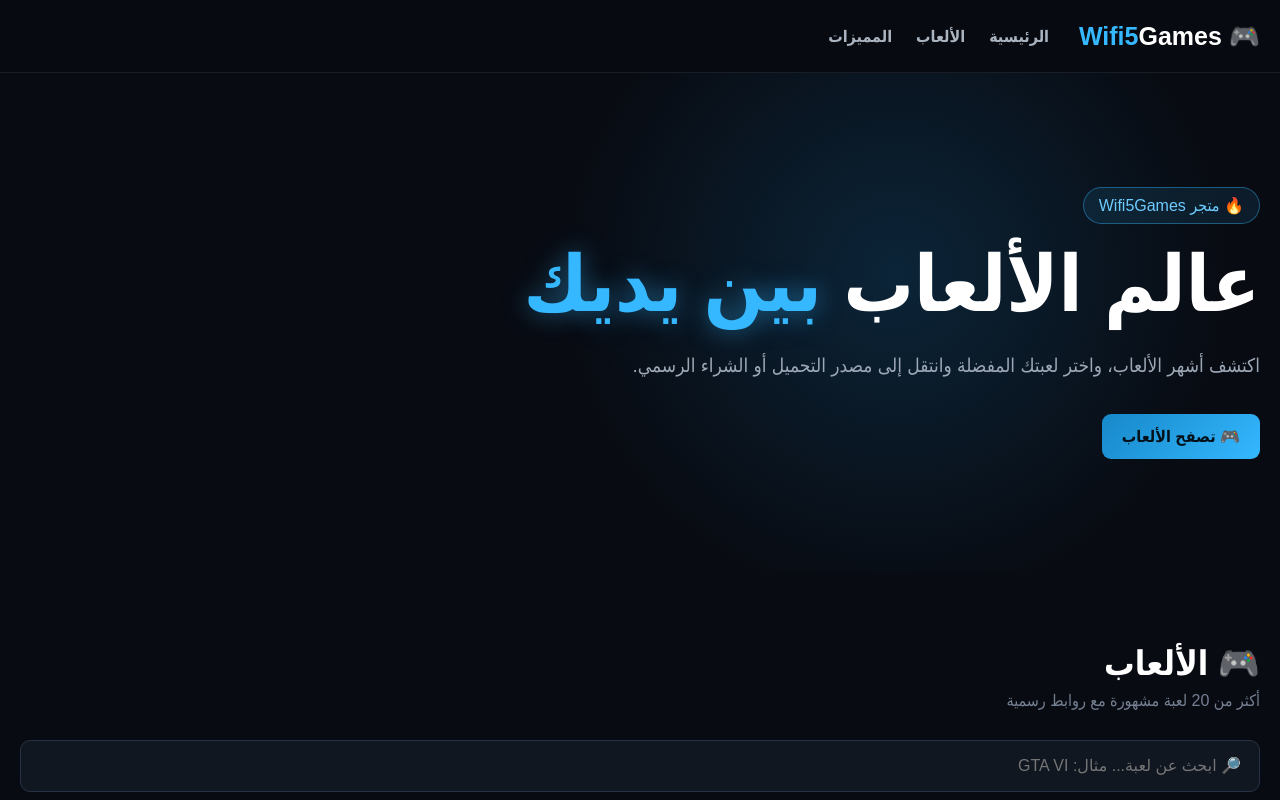
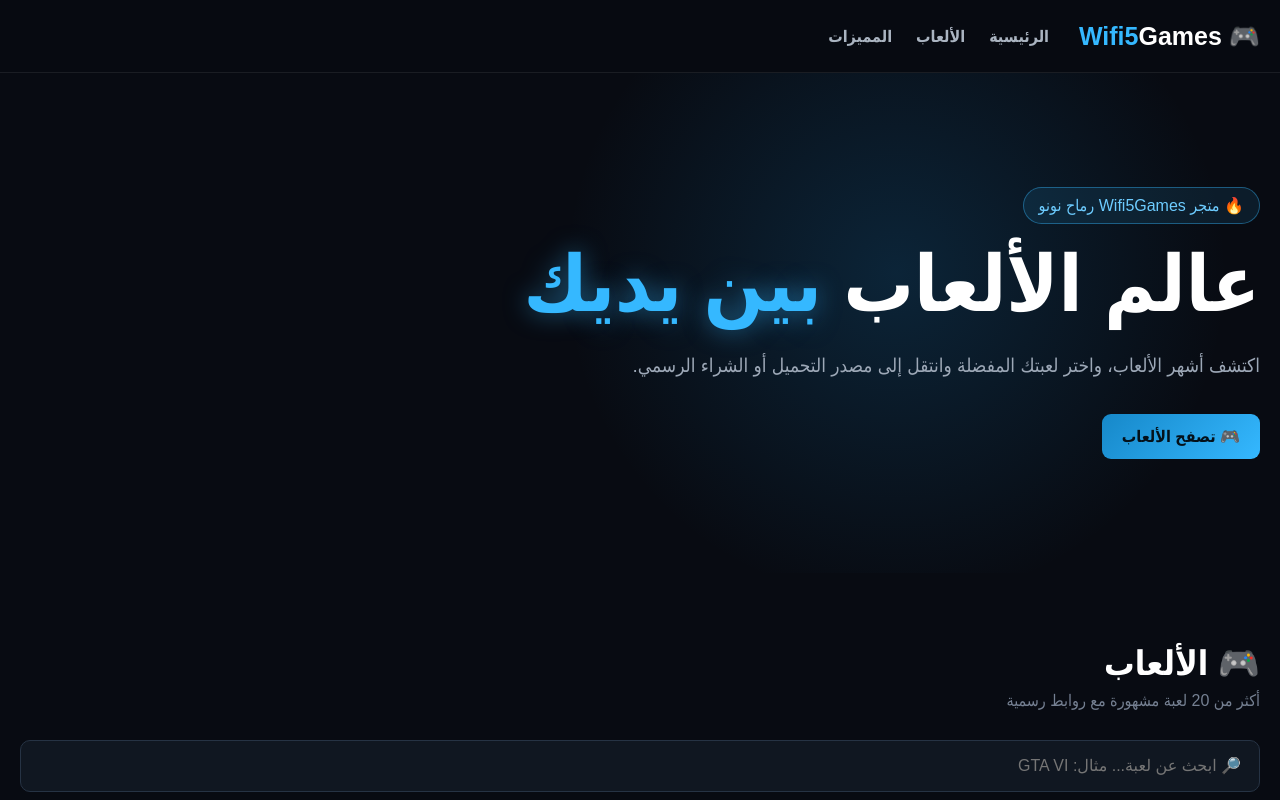
Before and after one commit to fahedgamaer/Wifi5Games, a plain HTML site: page index.html in a window 1280 px wide. Shown: the top 800 px of the page. Drawn offline with Linux system fonts and the light colour scheme.

Commit message:
Update index.html

```diff
--- a/index.html
+++ b/index.html
@@ -794,7 +794,7 @@
     <div class="hero-content">
 
         <div class="badge">
-            🔥 متجر Wifi5Games
+            🔥 متجر Wifi5Games رماح نونو
         </div>
 
         <h1>
```
